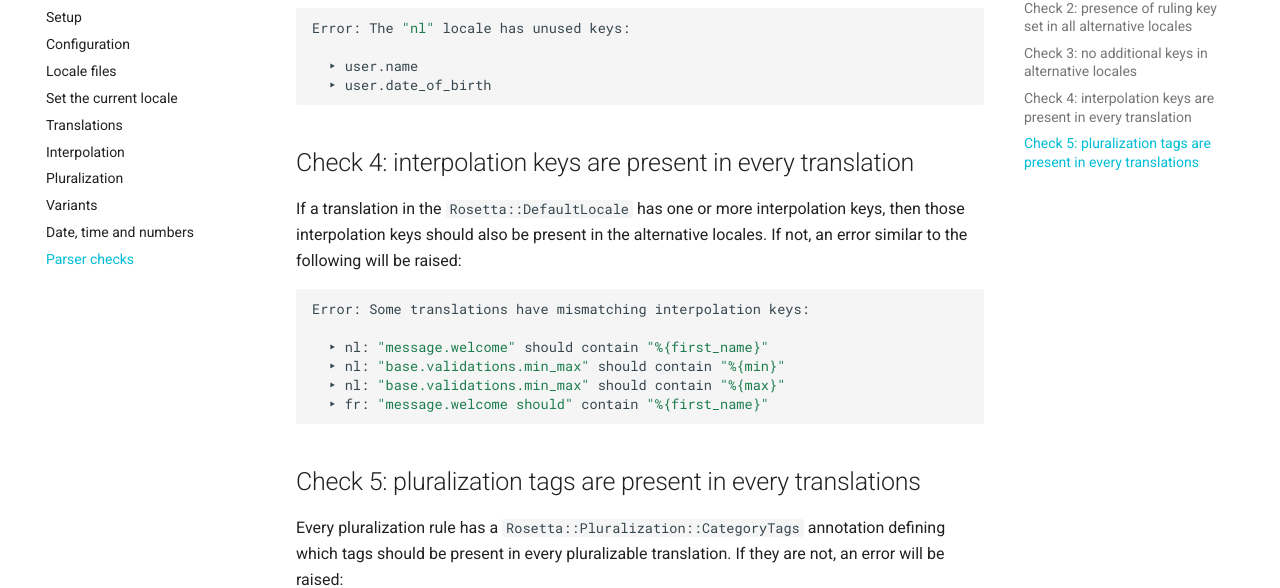
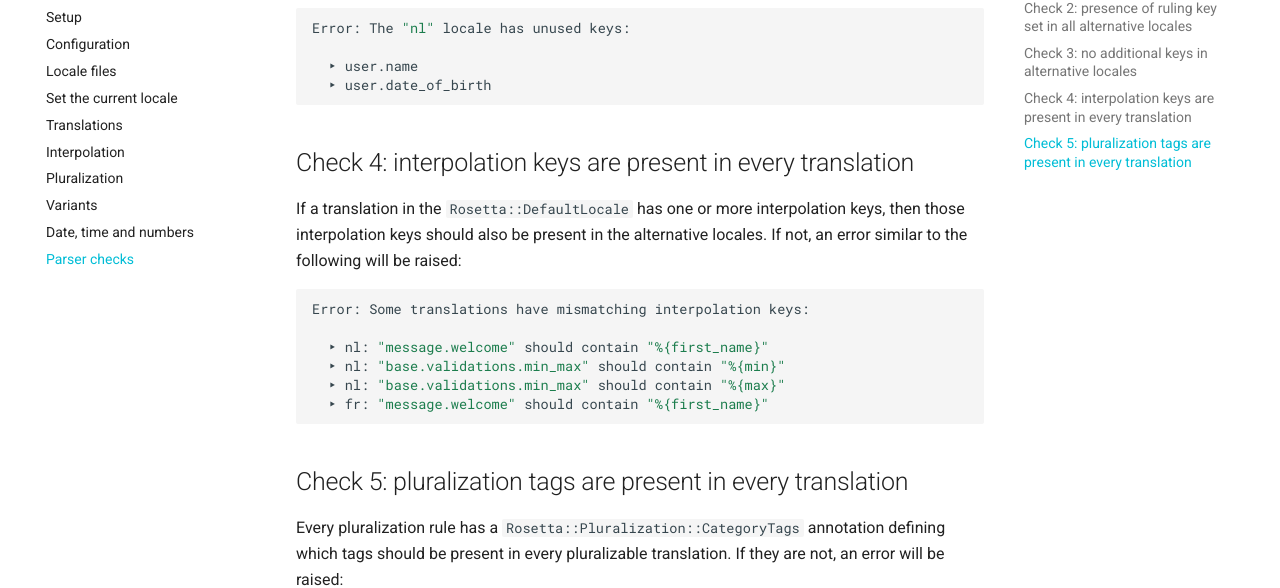
Before and after one commit to wout/rosetta, an MkDocs documentation site: the page built from docs/parser_checks.md, in a window 1280 px wide and 900 px high, scrolled down 854 px. Shown: the part 145-733 px from the top of the window. Built offline with MkDocs 1.6.1 and Material for MkDocs 9.7.7, drawn with Linux system fonts in a browser that asks for light colours; comment, search, counter and statistics services are not loaded; the version menu is left out.

Commit message:
docs: fix typos

````diff
--- a/docs/parser_checks.md
+++ b/docs/parser_checks.md
@@ -53,10 +53,10 @@ Error: Some translations have mismatching interpolation keys:
   ‣ nl: "message.welcome" should contain "%{first_name}"
   ‣ nl: "base.validations.min_max" should contain "%{min}"
   ‣ nl: "base.validations.min_max" should contain "%{max}"
-  ‣ fr: "message.welcome should" contain "%{first_name}"
+  ‣ fr: "message.welcome" should contain "%{first_name}"
 ```
 
-## Check 5: pluralization tags are present in every translations
+## Check 5: pluralization tags are present in every translation
 Every pluralization rule has a `Rosetta::Pluralization::CategoryTags` annotation
 defining which tags should be present in every pluralizable translation. If they
 are not, an error will be raised:
````
